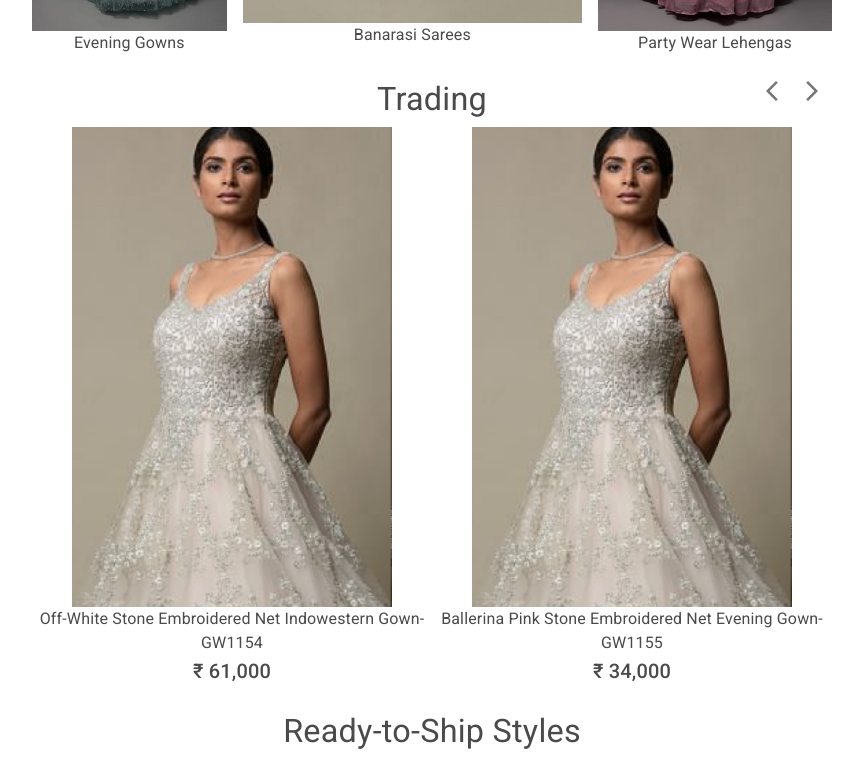
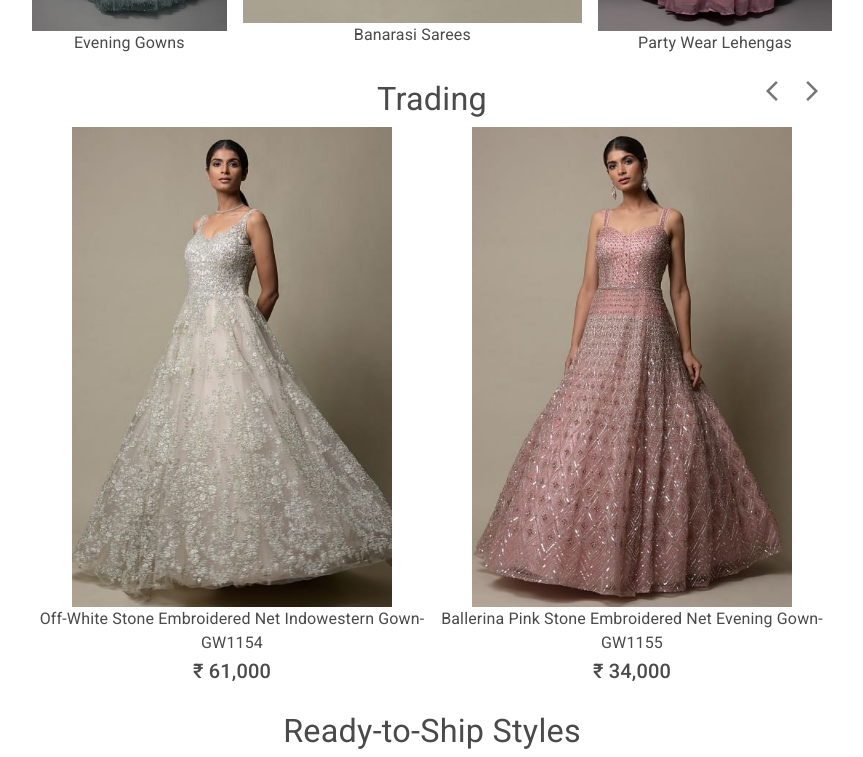
Before and after one commit to KevinThoriya/KashyapFashion, a Next.js app: page / in a window 1280 px wide. Shown: the part 1540-2297 px from the top of the page, without its empty margins (208-1071 px from the left). Built offline with nearby package versions, Linux system fonts and the light colour scheme.

Commit message:
image product change

```diff
--- a/src/components/ProductShortView.js
+++ b/src/components/ProductShortView.js
@@ -20,9 +20,8 @@ export function ProductShortView({
         <img
           src={zoomSrc || url}
           alt={name}
-          className={`cornerImage m-auto absolute left-0 right-0 top-0 opacity-${
-            zoomed ? 1 : 0
-          } `}
+          style={{ opacity: zoomed ? 1 : 0 }}
+          className={`cornerImage m-auto absolute left-0 right-0 top-0 `}
         />
       </div>
       <Typography variant="body1" align="center" className="my-1">
```
Also changed, not shown: public/1logo.png (added), public/logo.png.
